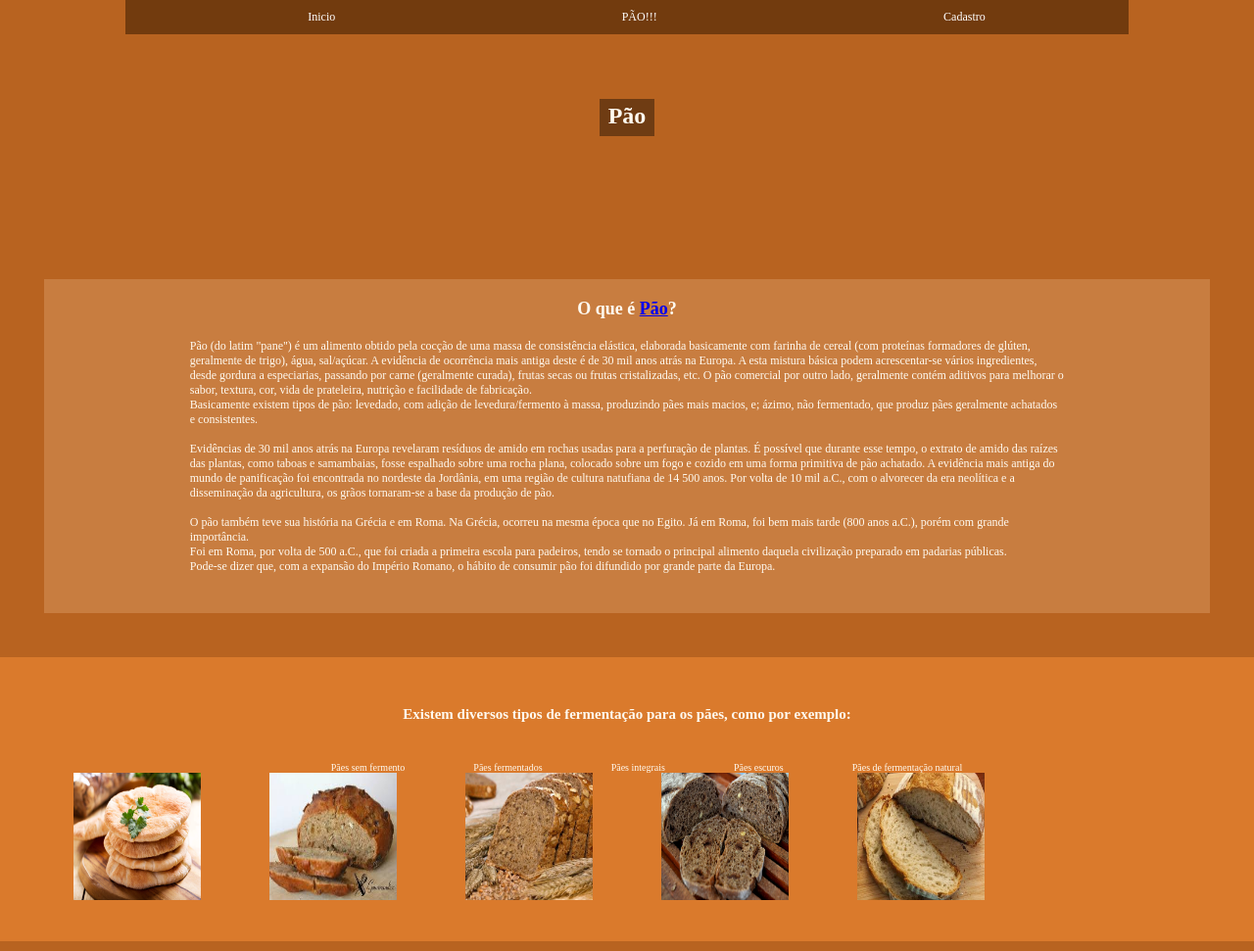
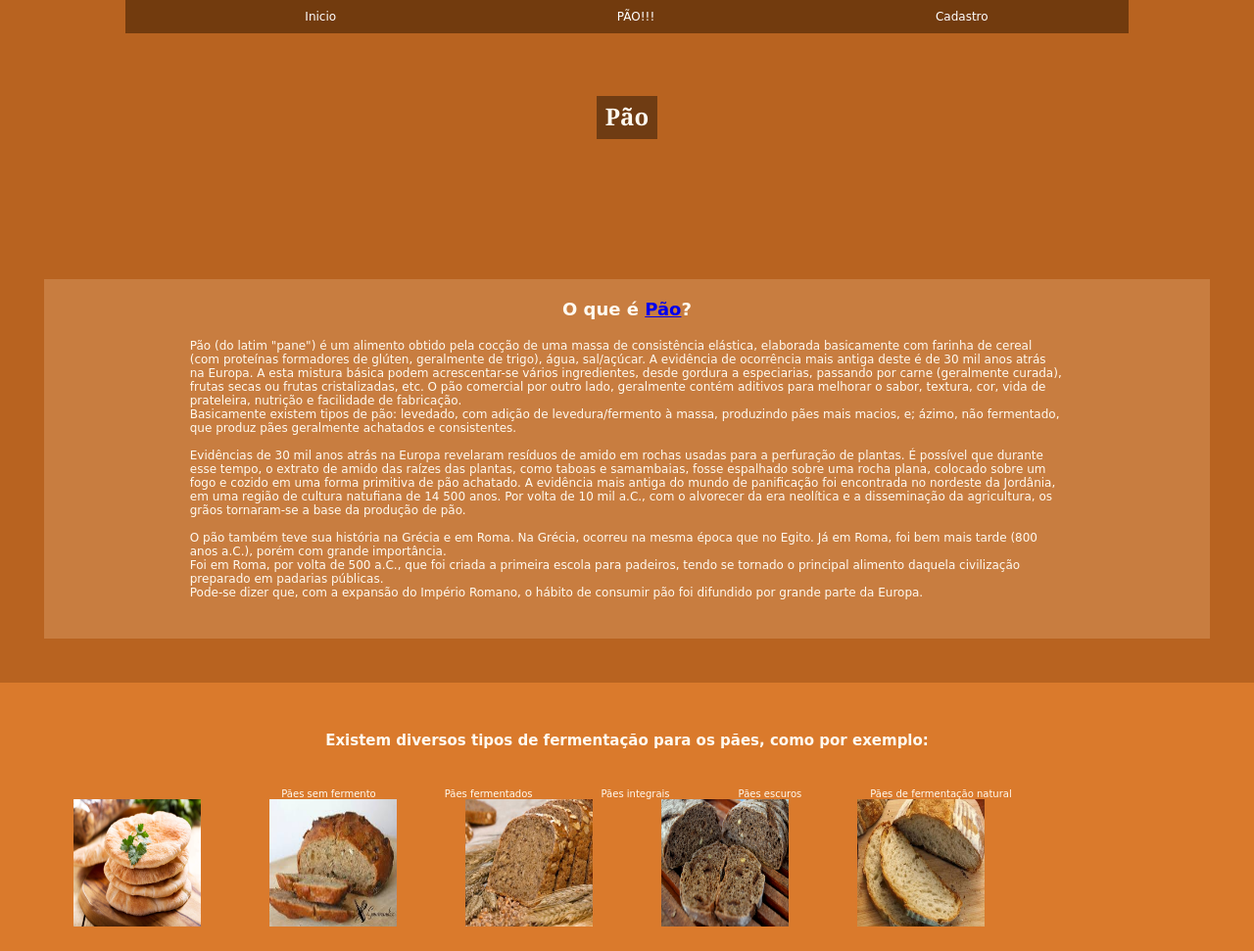
Before and after one commit to SouzaEdgar/proj_I_PAO, a plain HTML site: page index.html in a window 1280 px wide. Shown: the top 971 px of the page at 98% size. Drawn offline with Linux system fonts and the light colour scheme.

Commit message:
Update style.css

```diff
--- a/style.css
+++ b/style.css
@@ -1,6 +1,8 @@
+/* Edgar Souza Araujo 20201042*/
 * {
     border: 0;
     margin: 0;
+    font-family: cursive;
 }
 
 body, html {
@@ -16,7 +18,9 @@ header {
     justify-content: center;
     flex-wrap: wrap;
 }
-
+h1 {
+    font-family: Georgia, 'Times New Roman', Times, serif;
+}
 .menu {
     background-color: rgb(114, 59, 14);
     position: fixed;
@@ -58,6 +62,7 @@ header {
 	vertical-align: top;
     margin: 45px;
     padding-bottom: 40px;
+    font-family: monospace;
 }
 .inf_textos h2 {
     text-align: center;
@@ -69,7 +74,7 @@ header {
     margin-right: auto;
 }
 
-img {
+li img {
     height: 130px;
     width: 130px;
 }
```
